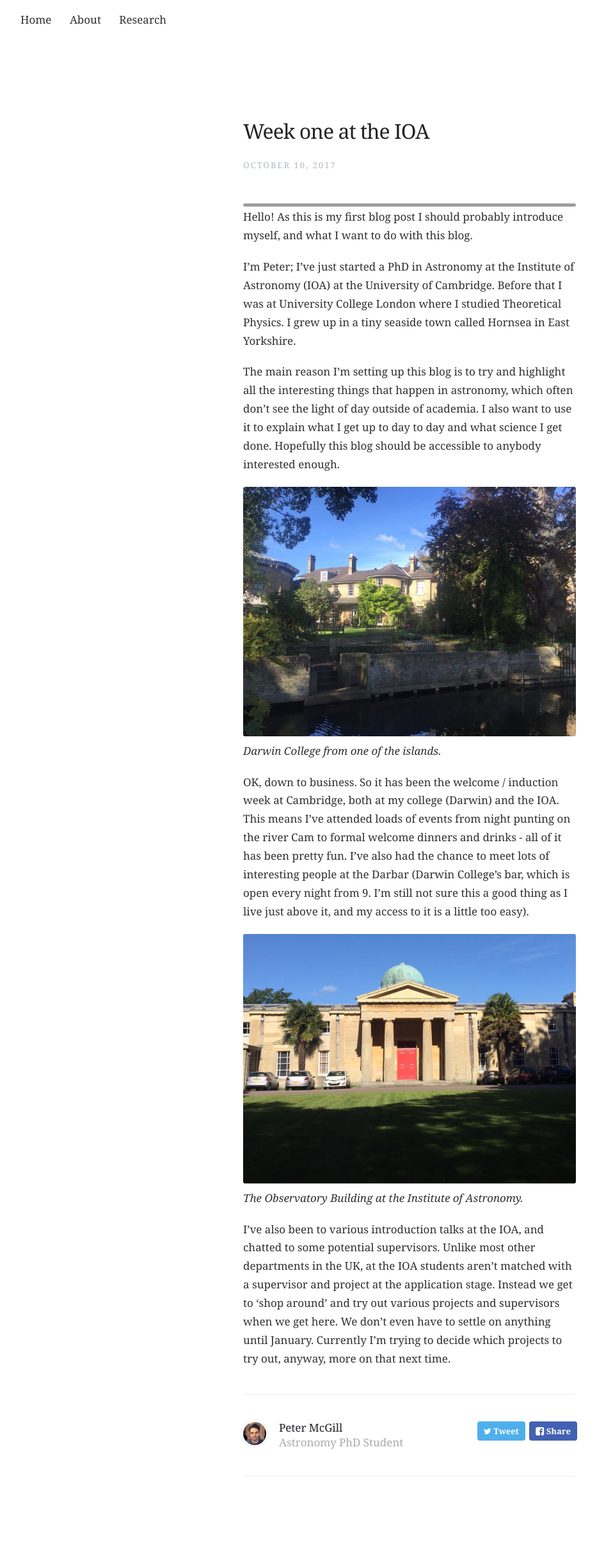
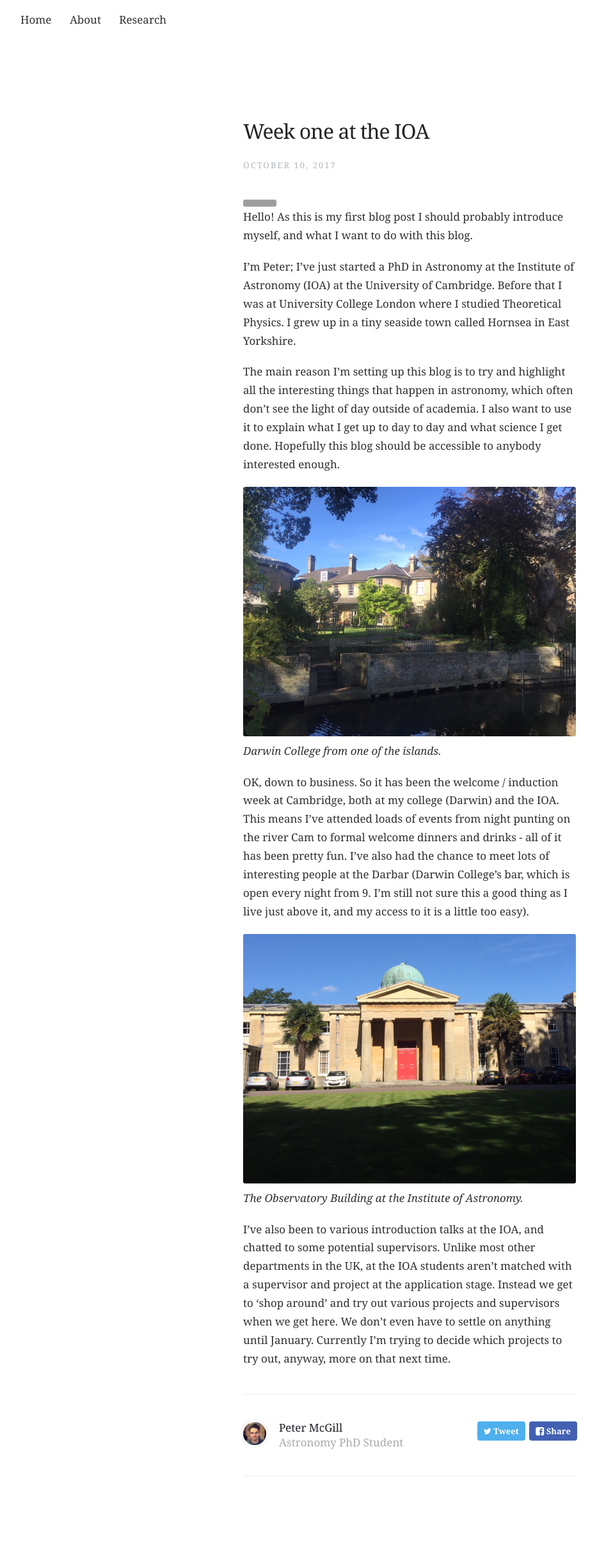
Before and after one commit to astrophpeter/astrophpeter.github.io, a Jekyll site: the page built from _posts/2017-10-10-week-one-at-the-ioa.markdown, in a window 1280 px wide. Shown: the whole page at 64% size, without its empty margins (0-933 px from the left). Built offline with Jekyll 4.4.1, drawn with Linux system fonts in a browser that asks for light colours; nearby versions of some CDN libraries; grey boxes are pictures that could not be loaded.

Commit message:
Update post.html

```diff
--- a/_layouts/post.html
+++ b/_layouts/post.html
@@ -8,7 +8,7 @@ archive: true
         <h1>{{ page.title }}</h1>
         <h2 class="headline">{{ page.date | date:"%B %-d, %Y" }}</h2>
     </header>
-    <img src="https://hitcounter.pythonanywhere.com/count/tag.svg" alt="Reads", height="5", width="10">
+    <img src="https://hitcounter.pythonanywhere.com/count/tag.svg" alt="Reads", style="width:10%">
     <section id="post-body">
         {{content}}
     </section>
```
